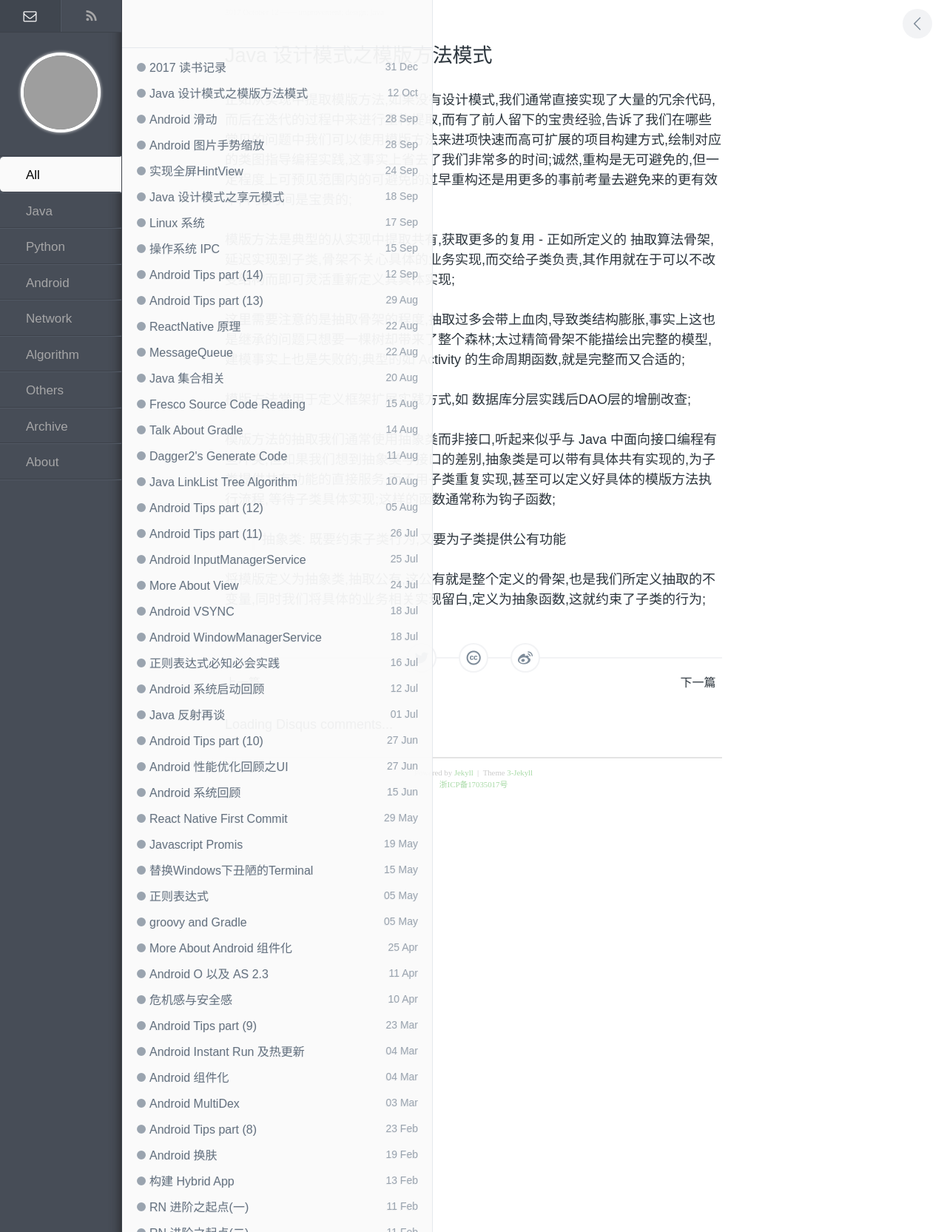
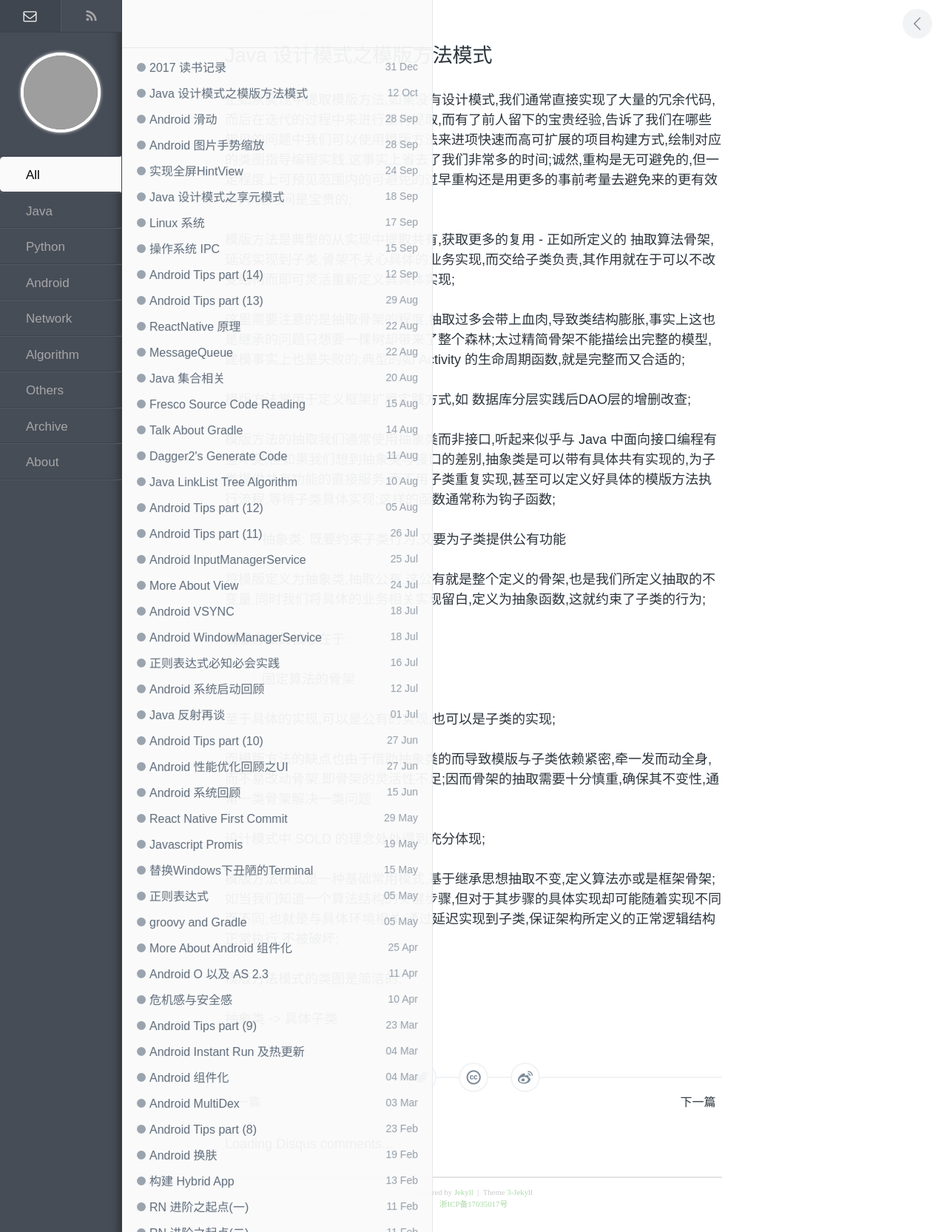
Before and after one commit to enlipan/enlipan.github.io, a Jekyll site: the page built from _posts/2017-10-12-java-design-pattern-template.md, in a window 1280 px wide. Shown: the whole page at 74% size. Built offline with Jekyll 4.4.1, drawn with Linux system fonts in a browser that asks for light colours; nearby versions of some CDN libraries; comment, search, counter and statistics services are not loaded; grey boxes are pictures that could not be loaded.

Commit message:
modify java pattern template

```diff
--- a/_posts/2017-10-12-java-design-pattern-template.md
+++ b/_posts/2017-10-12-java-design-pattern-template.md
@@ -20,3 +20,21 @@
 
 
 将模版定义为抽象类,抽取公有,这公有就是整个定义的骨架,也是我们所定义抽取的不变量,同时我们将具体的业务相关实现留白,定义为抽象函数,这就约束了子类的行为;
+
+
+模版方法的核心在于:
+
+> 固定算法的骨架
+
+至于具体的实现,可以是公有的实现,也可以是子类的实现;
+
+而模版方法的缺点也由于借助抽象类的而导致模版与子类依赖紧密,牵一发而动全身,而不易改动骨架,即骨架的灵活性不足;因而骨架的抽取需要十分慎重,确保其不变性,通常一类骨架解决一类问题
+
+设计模式中 SOLD 的理念处处得到充分体现;
+
+
+模版方法模式是一种基础常用模式,基于继承思想抽取不变,定义算法亦或是框架骨架;如当我们知道一个算法结构的关键步骤,但对于其步骤的具体实现却可能随着实现不同而不同,也就是与具体环境相关;通过延迟实现到子类,保证架构所定义的正常逻辑结构正常执行,不被破坏;
+
+模版方法模式的类图是简洁的:
+
+抽象类 ->  具体子类
```
